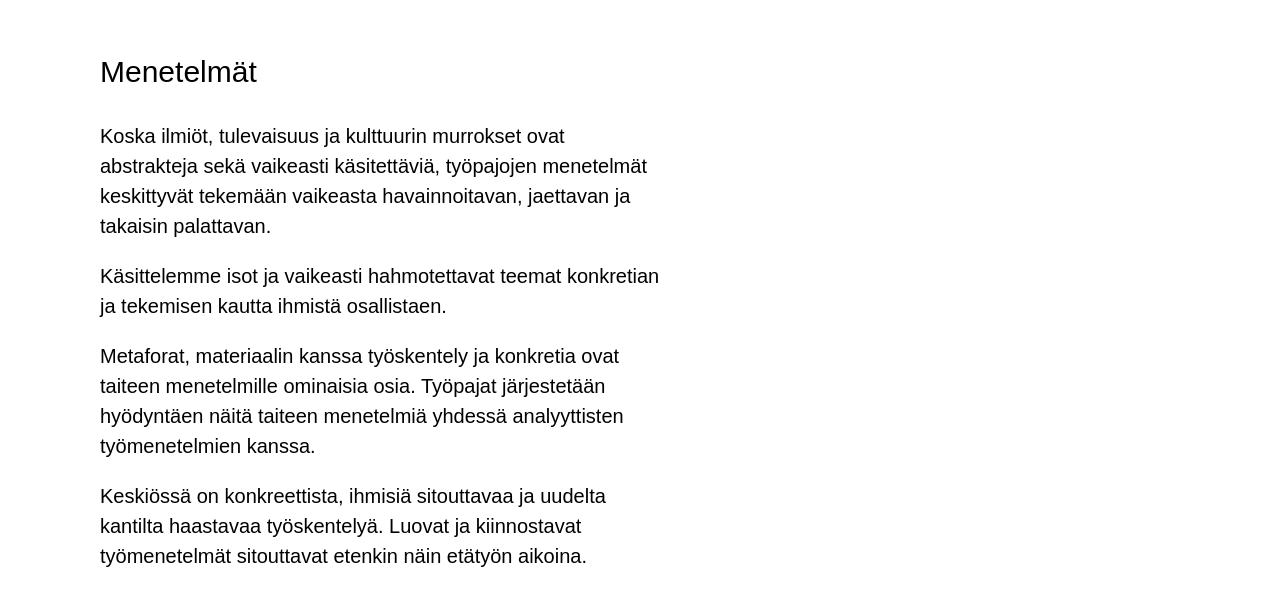
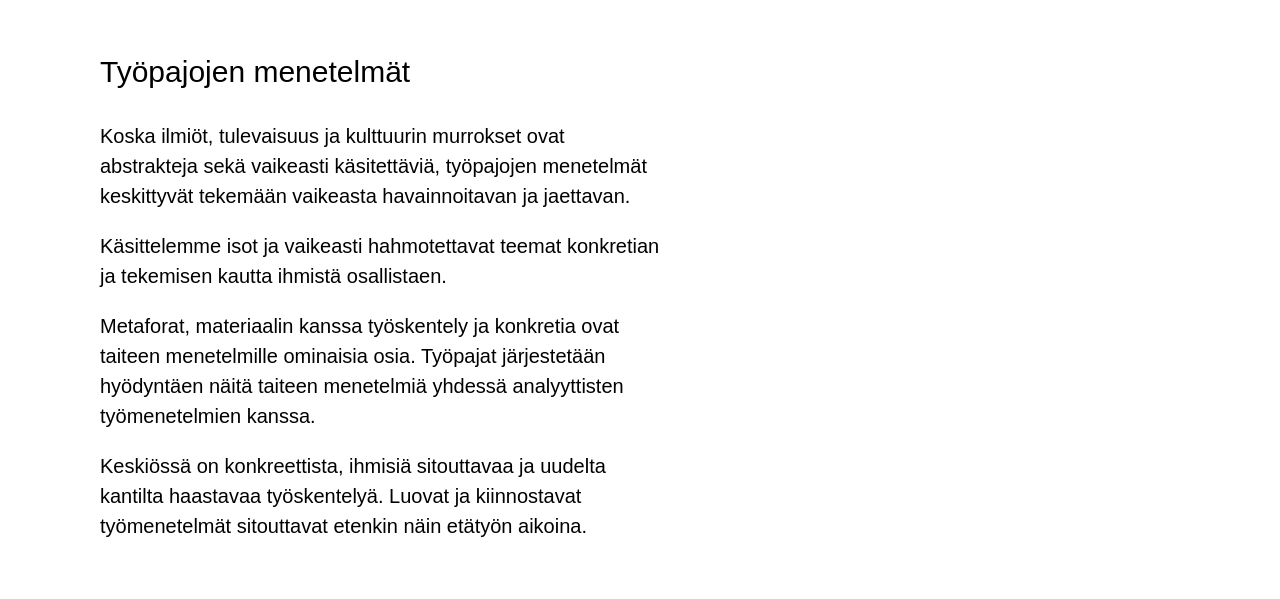
Before and after one commit to topierland/marmori, a plain HTML site: page workshop/index.html in a window 1280 px wide. Shown: the part 3611-4210 px from the top of the page. Drawn offline with Linux system fonts and the light colour scheme; a web font is replaced by a local one.

Commit message:
Changed texts

```diff
--- a/workshop/index.html
+++ b/workshop/index.html
@@ -61,8 +61,8 @@
     </section>
     <section class="take-a-break six"></section>
     <section>
-        <h2>Menetelmät</h2>
-        <p>Koska ilmiöt, tulevaisuus ja kulttuurin murrokset ovat abstrakteja sekä vaikeasti käsitettäviä, työpajojen menetelmät keskittyvät tekemään vaikeasta havainnoitavan, jaettavan ja takaisin palattavan.</p>
+        <h2>Työpajojen menetelmät</h2>
+        <p>Koska ilmiöt, tulevaisuus ja kulttuurin murrokset ovat abstrakteja sekä vaikeasti käsitettäviä, työpajojen menetelmät keskittyvät tekemään vaikeasta havainnoitavan ja jaettavan.</p>
 
         <p>Käsittelemme isot ja vaikeasti hahmotettavat teemat konkretian ja tekemisen kautta ihmistä osallistaen.</p>
 
```
